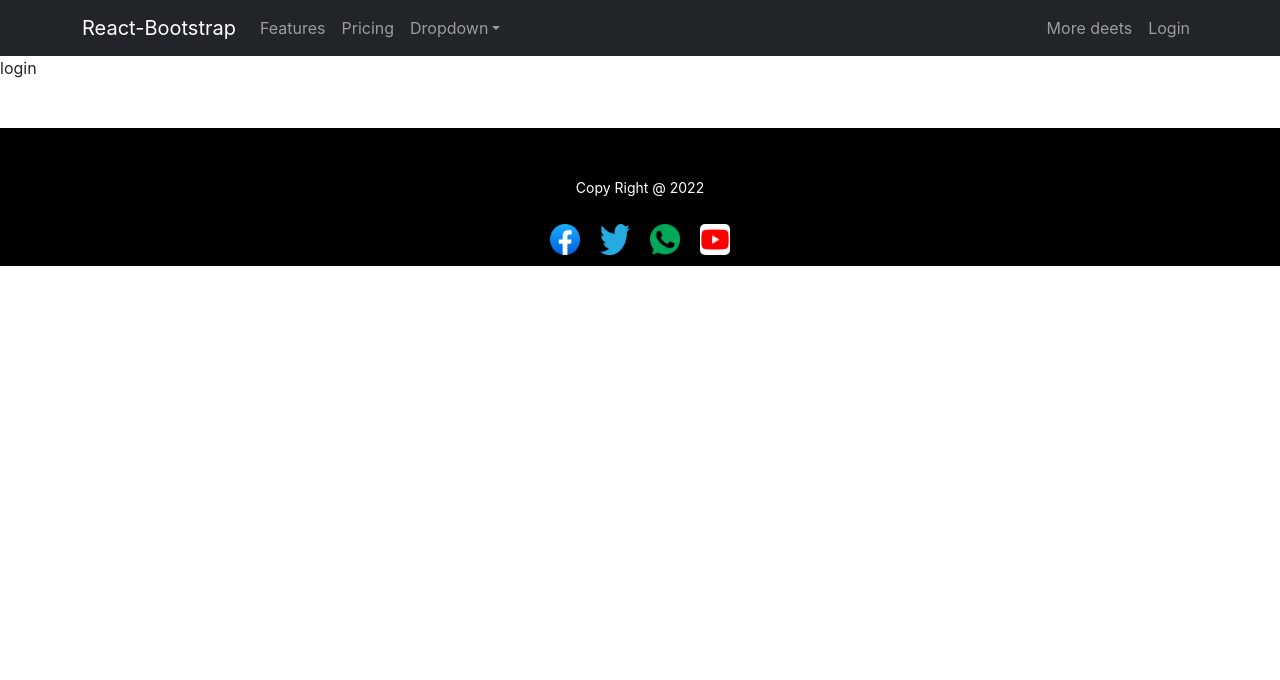
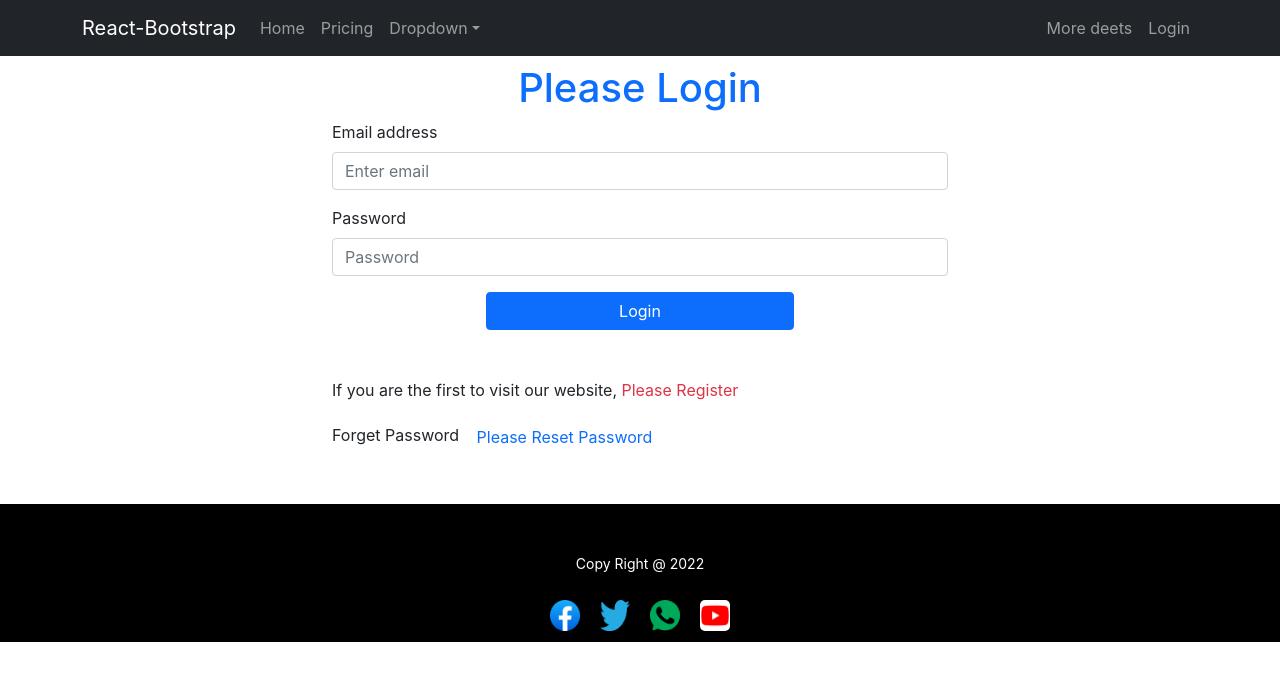
Before and after one commit to mdrayhanislam/wareHouse, a React (Create React App) app: page /login in a window 1280 px wide. Shown: the top 680 px of the page. Built offline with nearby package versions, Linux system fonts and the light colour scheme.

Commit message:
login from create

```diff
--- a/src/App.js
+++ b/src/App.js
@@ -6,6 +6,8 @@ import { Route, Routes } from 'react-router-dom';
 import Home from './Component/Home/Home/Home';
 import Login from './Component/Login/Login/Login';
 import NotFound from './Component/NotFound/NotFound';
+import Register from './Component/Login/Register/Register';
+import ProductUpdate from './Component/ProductUpdate/ProductUpdate';
 
 
 function App() {
@@ -17,6 +19,8 @@ function App() {
      <Route path="/" element={<Home></Home>}></Route>
       <Route path="/home" element={<Home></Home>}></Route>
        <Route path="/login" element={<Login></Login>}></Route>
+       <Route path="/register" element={<Register></Register>}></Route>
+       <Route path='/service/:serviceId' element={<ProductUpdate></ProductUpdate>}></Route>
        <Route path="/*" element={<NotFound></NotFound>}></Route>
      </Routes>
       <Footer></Footer>
--- a/src/Component/Login/Login/Login.js
+++ b/src/Component/Login/Login/Login.js
@@ -1,10 +1,34 @@
-import React from 'react';
+import React, { useRef } from 'react';
+import { Button, Form } from 'react-bootstrap';
+import { Link } from 'react-router-dom';
 
 const Login = () => {
+    const emailRef = useRef('');
+    const passwordRef = useRef('');
     return (
-        <div>
-            login
-        </div>
+        <div className='container w-50 mx-auto'>
+        <h1 className='text-primary text-center mt-2'> Please Login </h1>
+        <Form>
+            <Form.Group className="mb-3" controlId="formBasicEmail">
+                <Form.Label>Email address</Form.Label>
+                <Form.Control ref={emailRef}  type="email" placeholder="Enter email" required />
+
+            </Form.Group>
+
+            <Form.Group className="mb-3" controlId="formBasicPassword">
+                <Form.Label>Password</Form.Label>
+                <Form.Control ref={passwordRef} type="password" placeholder="Password" required />
+            </Form.Group>
+
+            <Button variant="primary w-50 mx-auto d-block mb-5" type="submit">
+                Login
+            </Button>
+        </Form>
+        <p>If you are the first to visit our website, <Link to="/register" className='text-danger pe-auto text-decoration-none'> Please Register </Link></p>
+        <p>Forget Password <button className='text-primary pe-auto text-decoration-none btn btn-link' > Please Reset Password </button></p>
+
+
+    </div>
     );
 };
 
--- a/src/Component/Login/Register/Register.js
+++ b/src/Component/Login/Register/Register.js
@@ -1,71 +1,9 @@
-import React, { useState } from 'react';
-import { Link, useNavigate } from 'react-router-dom';
-import { useCreateUserWithEmailAndPassword, useUpdateProfile } from 'react-firebase-hooks/auth';
-import auth from '../../../firebase.init'
-import SocialLogin from '../SocialLogin/SocialLogin';
-import Loading from '../../Shared/Loading/Loading';
-
+import React from 'react';
 
 const Register = () => {
-    const [agree, setAgree] = useState(false)
-    const [
-        createUserWithEmailAndPassword,
-        user,
-        loading,
-        error,
-      ] = useCreateUserWithEmailAndPassword(auth, {sendEmailVerification: true});
-      const [updateProfile, updating, updateError] = useUpdateProfile(auth);
-
-
-    const navigate =useNavigate();
-
-    const navigateLogin = () =>{
-         navigate('/login')
-    }
-    if(loading){
-        return <Loading></Loading>
-       }
-    if(user){
-        console.log('user', user);
-       navigate('/home');
-    }
-
-    const handleRegister = async (event) =>{
-        event.preventDefault();
-        const name = event.target.name.value;
-        const email = event.target.email.value;
-        const password = event.target.password.value;
-        const agree = event.target.terms.checked;
-
-        if(agree){
-        await createUserWithEmailAndPassword(email, password);
-        }
-
-        await updateProfile ({displayName: name})
-        alert('Updated profole');
-        navigate('/home');
-
-    }
     return (
-        <div className='register-form'>
-         <h1 style={{textAlign:'center'}}>  Please Register </h1>
-         <form onSubmit={handleRegister}>
-             <input type="text" name='name' id='' placeholder='Your Name' />
-             <input type="email" name='email' id='' placeholder='Your Email' required/>
-             <input type="password" name='password' id='' placeholder='Your Password' required/>
-             <div style={{textAlign:'center'}}>
-             <input onClick={() =>setAgree(!agree)} type="checkbox" name="terms" id="terms" />
-             <lebel className={agree ? 'ps-2 text-primary' : 'ps-1 text-danger'} htmlFor="terms" >Accept Terms and Conditions</lebel>
-             </div>
-
-
-             <input
-             disabled={!agree}
-             className='w-50 mx-auto-btn submit-custom mt-3'
-              type="submit" value="Register" />
-         </form>
-         <p style={{textAlign:'center'}}>All ready have an account? <Link to="/login" className='text-danger pe-auto text-decoration-none' onClick={navigateLogin}> Please Login </Link></p>
-         <SocialLogin></SocialLogin>
+        <div>
+            rigister
         </div>
     );
 };
--- /dev/null
+++ b/src/Component/ProductUpdate/ProductUpdate.js
@@ -0,0 +1,18 @@
+import React from 'react';
+import { useParams } from 'react-router-dom';
+
+const ProductUpdate = () => {
+    const {serviceId} = useParams();
+    return (
+        <div className='d-flex align-items-center justify-content-center mt-5'>
+
+         <p className='me-5 mt-2'>Product Id: {serviceId} </p>
+
+
+           <button type="button" className="btn btn-primary "> Product Update </button>
+
+        </div>
+    );
+};
+
+export default ProductUpdate;
--- a/src/Component/Shared/Header/Header.js
+++ b/src/Component/Shared/Header/Header.js
@@ -12,7 +12,7 @@ const Header = () => {
   <Navbar.Toggle aria-controls="responsive-navbar-nav" />
   <Navbar.Collapse id="responsive-navbar-nav">
     <Nav className="me-auto">
-      <Nav.Link href="#features">Features</Nav.Link>
+      <Nav.Link as={Link} to="home">Home</Nav.Link>
       <Nav.Link href="#pricing">Pricing</Nav.Link>
       <NavDropdown title="Dropdown" id="collasible-nav-dropdown">
         <NavDropdown.Item href="#action/3.1">Action</NavDropdown.Item>
```
Also changed, not shown: src/Component/Shared/Notfound/Notfound.js (deleted, +0 -11 lines).
